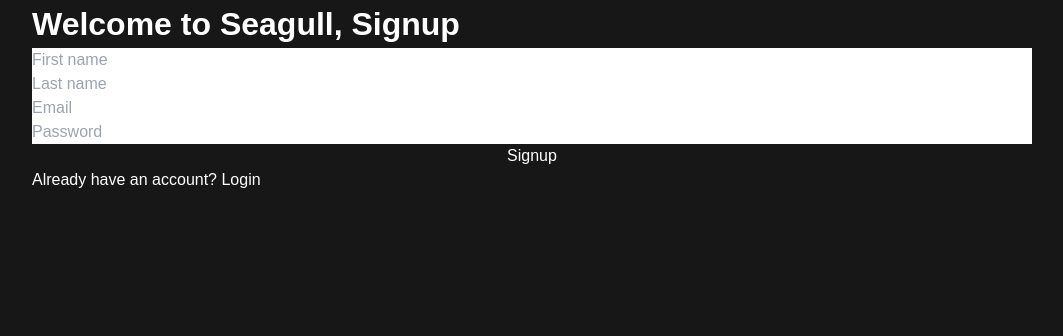
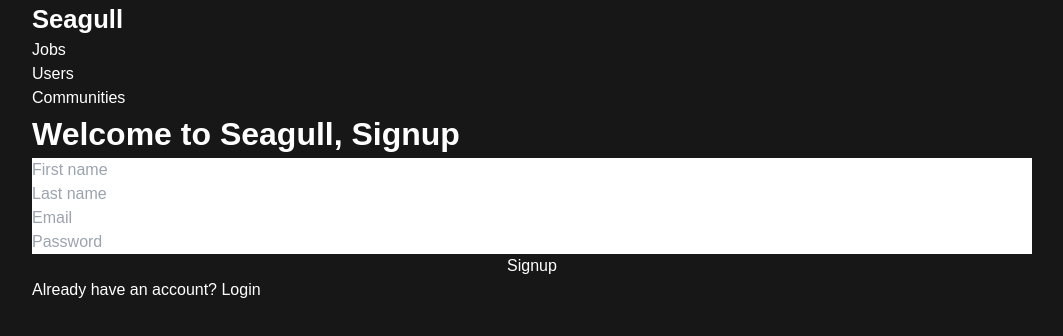
Before and after one commit to parachataha/seagull, a Next.js app: page /signup in a window 1280 px wide. Shown: the top 336 px of the page, without its empty margins (108-1171 px from the left). Built offline with nearby package versions, Linux system fonts and the light colour scheme; no server answers.

Commit message:
Create Navbar

```diff
--- a/src/app/(pages)/user/[user]/user.module.css
+++ b/src/app/(pages)/user/[user]/user.module.css
@@ -6,7 +6,12 @@
     font-weight: 700;
 }
 
+/* Header */
 header.header {
     padding: 40px 0;
     border-bottom: 5px solid var(--secondary-bg);
 }
+
+.newHereLabel {
+    color: #2CC771;
+}
--- /dev/null
+++ b/src/app/components/Nav/Nav.module.css
@@ -0,0 +1,7 @@
+
+
+
+.seagull {
+    font-size: 1.6em;
+    font-weight: 600;
+}
--- /dev/null
+++ b/src/app/components/Nav/Nav.tsx
@@ -0,0 +1,27 @@
+// Styles
+import styles from "./Nav.module.css"
+
+export default function Nav() {
+
+    return ( <nav className='wrapper'>
+        <div className={`container flex justify-between items-center pt-6`}>
+
+            <div className="left">
+                <p className={styles.seagull}>Seagull</p>
+                {/* Search bar */}
+            </div>
+
+            <div className="right">
+
+                <ul className='flex gap-3'>
+                    <li> Jobs </li>
+                    <li> Users </li>
+                    <li> Communities </li>
+                </ul>
+
+            </div>
+
+        </div>
+    </nav> )
+
+}
--- a/src/app/layout.tsx
+++ b/src/app/layout.tsx
@@ -6,6 +6,7 @@
 
 // Types
 import type { Metadata } from "next";
+import Nav from "./components/Nav/Nav";
 
 // Fonts
 const geistSans = Geist({
@@ -33,6 +34,7 @@
 
         <ReduxProvider>
 
+          <Nav/>
           <GetUser/>
           {children}
 
```
Also changed, not shown: src/app/(pages)/user/[user]/page.tsx (+12 -0 lines), src/app/components/Tags/Tag.css (added, +8 -0 lines), src/app/components/Tags/Tag.tsx (+11 -2 lines).
